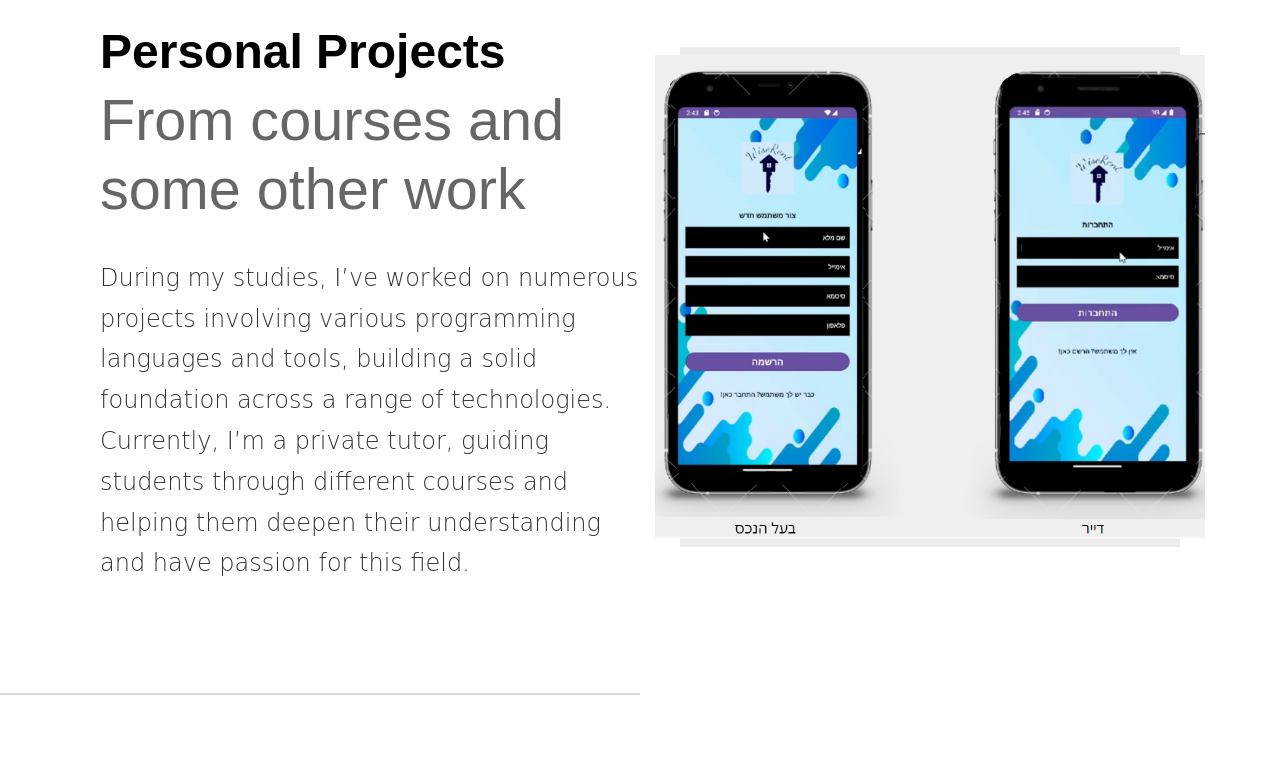
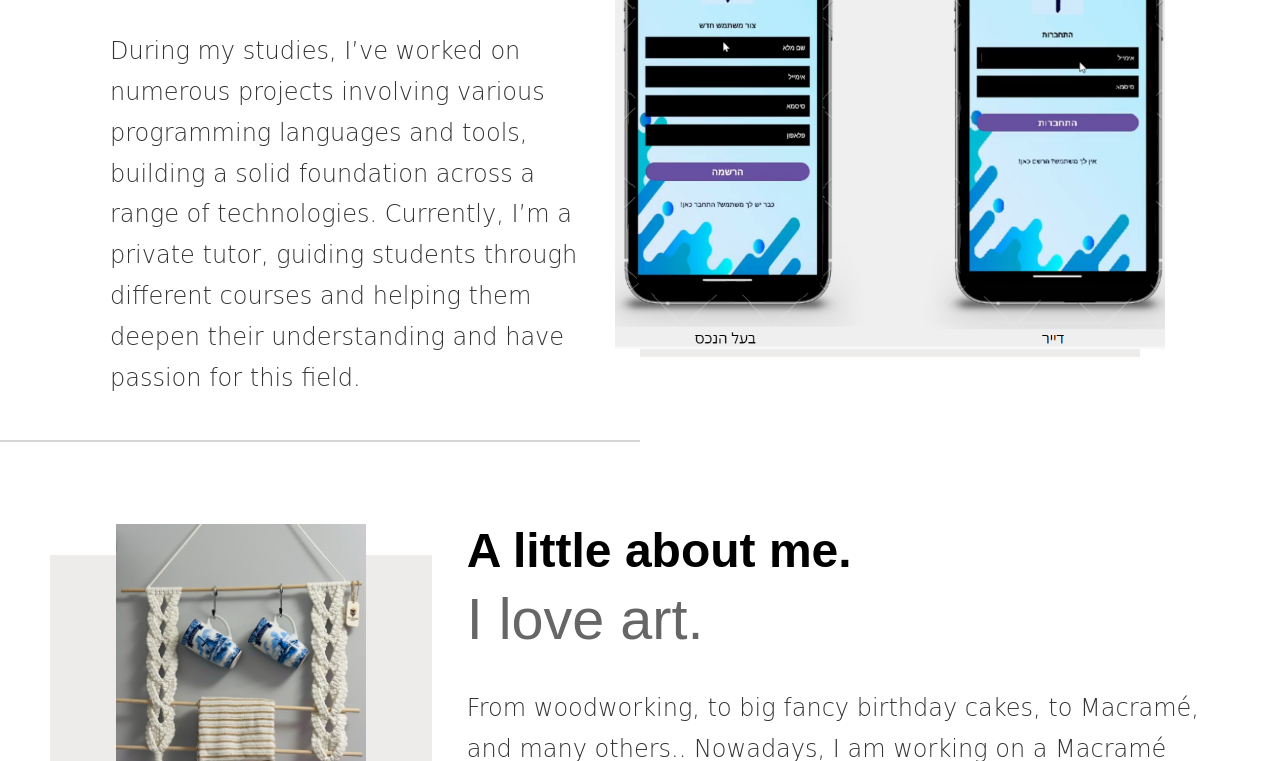
Before and after one commit to yaelrosen77/html-portfolio, a plain HTML site: page index.html in a window 1280 px wide. Shown: the part 1935-2696 px from the top of the page. Drawn offline with nearby package versions, Linux system fonts and the light colour scheme; a web font is replaced by a local one.

Commit message:
adjusting sections

```diff
--- a/style.css
+++ b/style.css
@@ -28,7 +28,6 @@ h2 {
 }
 
 .about {
-    height: 100vh;
     display: flex;
     flex-direction: column;
     align-items: center;
@@ -69,6 +68,7 @@ p{
 
 .skills {
     text-align: center;
+    margin-bottom: 30px;
     padding: 20px;
     background-color: #eeebeb;
     border-radius: 10px;
@@ -112,9 +112,9 @@ p{
     justify-content: space-between;
     gap: 20px;
     margin: 0 auto;
-    height: 95vh;
     margin-left: 100px;
     margin-right: 100px;
+    padding: 10px;
 }
 
 .projects-text {
@@ -124,7 +124,7 @@ p{
 
 .projects-heading {
     font-family: "Faculty Glyphic", sans-serif;
-    font-size: 3em;
+    font-size: 2.5em;
     font-weight: 700;
     color: #000;
     margin-bottom: 10px;
@@ -152,6 +152,7 @@ p{
     display: flex;
     align-items: center;
     justify-content: center;
+    margin-right: 30px;
 }
 
 .appclass{
@@ -165,10 +166,8 @@ p{
     align-items: center;
     justify-content: space-between;
     gap: 20px;
-    margin: 0 auto;
-    height: 68vh;
-    margin-left: 100px;
-    margin-right: 100px;
+    margin: 50px;
+    margin-bottom: 40px;
 }
 
 .intrests-text {
@@ -188,7 +187,7 @@ p{
 .intrests-image {
     flex: 1;
     width: 350px;
-    height: 350px;
+    height: 250px;
     background-color: #eeebeb;
     display: flex;
     align-items: center;
@@ -196,7 +195,7 @@ p{
 }
 
 .macclass{
-    width: 350px;
+    width: 250px;
 }
 
 .hri {
```
